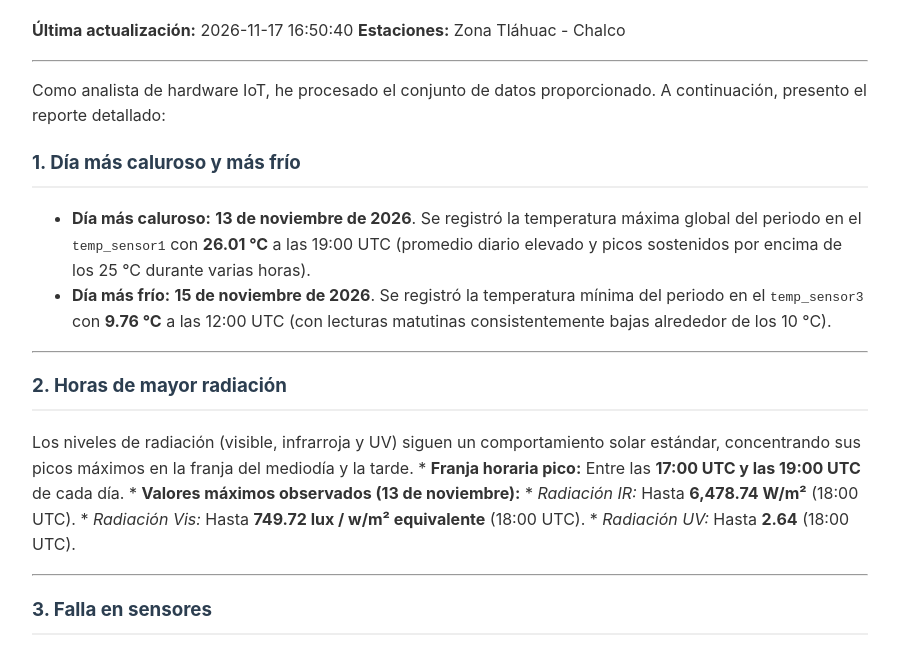
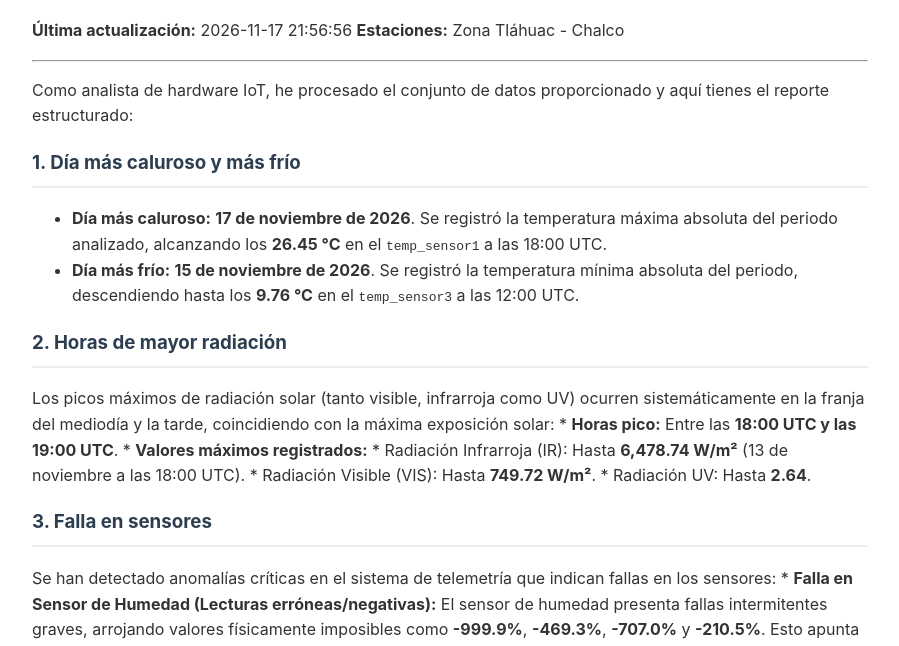
Before and after one commit to RicardoCebada/_valle_station_report_website_, a plain HTML site: page index.html in a window 1280 px wide. Shown: the part 150-796 px from the top of the page, without its empty margins (190-1089 px from the left). Drawn offline with Linux system fonts and the light colour scheme.

Commit message:
📊 Reporte automático actualizado

```diff
--- a/index.html
+++ b/index.html
@@ -14,31 +14,26 @@
     <body>
         <div class="container">
             <h1>📡 Reporte de Anomalías y Tendencias IoT</h1>
-<p><strong>Última actualización:</strong> 2026-11-17 16:50:40
+<p><strong>Última actualización:</strong> 2026-11-17 21:56:56
 <strong>Estaciones:</strong> Zona Tláhuac - Chalco</p>
 <hr />
-<p>Como analista de hardware IoT, he procesado el conjunto de datos proporcionado. A continuación, presento el reporte detallado:</p>
+<p>Como analista de hardware IoT, he procesado el conjunto de datos proporcionado y aquí tienes el reporte estructurado:</p>
 <h3>1. Día más caluroso y más frío</h3>
 <ul>
-<li><strong>Día más caluroso:</strong> <strong>13 de noviembre de 2026</strong>. Se registró la temperatura máxima global del periodo en el <code>temp_sensor1</code> con <strong>26.01 °C</strong> a las 19:00 UTC (promedio diario elevado y picos sostenidos por encima de los 25 °C durante varias horas).</li>
-<li><strong>Día más frío:</strong> <strong>15 de noviembre de 2026</strong>. Se registró la temperatura mínima del periodo en el <code>temp_sensor3</code> con <strong>9.76 °C</strong> a las 12:00 UTC (con lecturas matutinas consistentemente bajas alrededor de los 10 °C).</li>
+<li><strong>Día más caluroso:</strong> <strong>17 de noviembre de 2026</strong>. Se registró la temperatura máxima absoluta del periodo analizado, alcanzando los <strong>26.45 °C</strong> en el <code>temp_sensor1</code> a las 18:00 UTC.</li>
+<li><strong>Día más frío:</strong> <strong>15 de noviembre de 2026</strong>. Se registró la temperatura mínima absoluta del periodo, descendiendo hasta los <strong>9.76 °C</strong> en el <code>temp_sensor3</code> a las 12:00 UTC.</li>
 </ul>
-<hr />
 <h3>2. Horas de mayor radiación</h3>
-<p>Los niveles de radiación (visible, infrarroja y UV) siguen un comportamiento solar estándar, concentrando sus picos máximos en la franja del mediodía y la tarde.
-*   <strong>Franja horaria pico:</strong> Entre las <strong>17:00 UTC y las 19:00 UTC</strong> de cada día.
-*   <strong>Valores máximos observados (13 de noviembre):</strong>
-    *   <em>Radiación IR:</em> Hasta <strong>6,478.74 W/m²</strong> (18:00 UTC).
-    *   <em>Radiación Vis:</em> Hasta <strong>749.72 lux / w/m² equivalente</strong> (18:00 UTC).
-    *   <em>Radiación UV:</em> Hasta <strong>2.64</strong> (18:00 UTC).</p>
-<hr />
+<p>Los picos máximos de radiación solar (tanto visible, infrarroja como UV) ocurren sistemáticamente en la franja del mediodía y la tarde, coincidiendo con la máxima exposición solar:
+*   <strong>Horas pico:</strong> Entre las <strong>18:00 UTC y las 19:00 UTC</strong>.
+*   <strong>Valores máximos registrados:</strong>
+    *   Radiación Infrarroja (IR): Hasta <strong>6,478.74 W/m²</strong> (13 de noviembre a las 18:00 UTC).
+    *   Radiación Visible (VIS): Hasta <strong>749.72 W/m²</strong>.
+    *   Radiación UV: Hasta <strong>2.64</strong>.</p>
 <h3>3. Falla en sensores</h3>
-<p>El análisis de integridad de los datos revela anomalías críticas (probablemente fallas de hardware, problemas de comunicación I2C/SPI o saturación del ADC) en el <strong>sensor de humedad</strong>:
-*   <strong>Lecturas negativas anómalas:</strong> El sensor de humedad reporta valores físicos imposibles (negativos extremos) recurrentemente. Ejemplos claros:
-    *   <code>-469.36</code> (12 de noviembre, 09:00 UTC)
-    *   <code>-707.01</code> (12 de noviembre, 11:00 UTC)
-    *   <code>-999.90</code> (Saturación de error estándar, registrada múltiples veces los días 12, 13 y 14 de noviembre).
-*   <strong>Diagnóstico:</strong> El sensor de humedad presenta <strong>fallas intermitentes de lectura o pérdida de calibración</strong>, arrojando códigos de error en crudo (<code>-999.9</code>) que el firmware no está filtrando adecuadamente antes de la transmisión. Los sensores de temperatura y radiación operan dentro de rangos nominales coherentes.</p>
+<p>Se han detectado anomalías críticas en el sistema de telemetría que indican fallas en los sensores:
+*   <strong>Falla en Sensor de Humedad (Lecturas erróneas/negativas):</strong> El sensor de humedad presenta fallas intermitentes graves, arrojando valores físicamente imposibles como <strong>-999.9%</strong>, <strong>-469.3%</strong>, <strong>-707.0%</strong> y <strong>-210.5%</strong>. Esto apunta a un fallo en el firmware, un desbordamiento de búfer en el ADC o un cortocircuito parcial en el transductor de humedad.
+*   <strong>Estabilidad en Temperatura y Presión:</strong> Los sensores de temperatura (<code>temp_sensor1</code>, <code>2</code> y <code>3</code>) y el barómetro muestran un comportamiento térmico coherente y sin saltos abruptos anómalos, operando dentro de los parámetros esperados.</p>
 <h2>Análisis Gráfico de Tendencias</h2>
 <p><img alt="Gráfico de Temperaturas" src="grafico_temperaturas.png" /></p>
 <p><img alt="Gráfico de Humedad" src="grafico_humedad.png" /></p>
```
Also changed, not shown: grafico_humedad.png, grafico_temperaturas.png.
